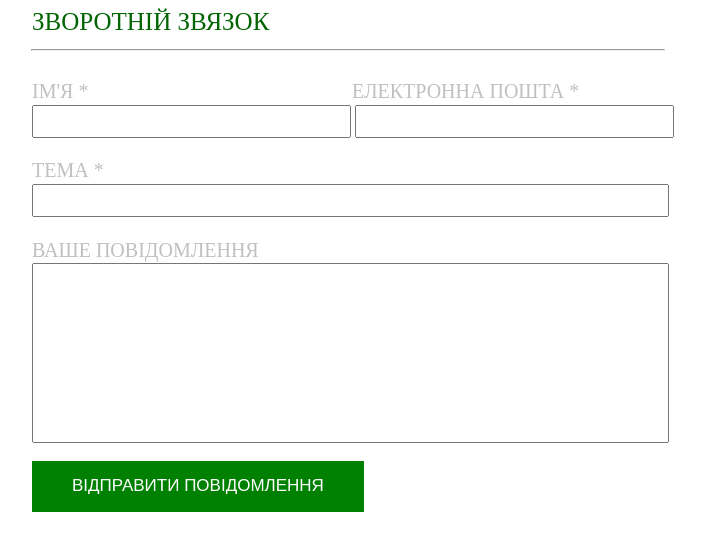
After one commit to das953/KSPDev, a PHP site: page /FeadBack.html in a window 1280 px wide. The commit adds this page. Shown: the top 551 px of the page, without its empty margins (292-997 px from the left). Run offline with PHP 8.4, Linux system fonts and the light colour scheme.

Commit message:
FeadBack and New Page

```diff
--- /dev/null
+++ b/FeadBack.html
@@ -0,0 +1,30 @@
+<!DOCTYPE html>
+<html lang="en">
+<head>
+    <meta charset="UTF-8">
+    <title>Отбратка</title>
+    <link rel="stylesheet" href="styles/Style.css">
+</head>
+<body>
+<div >
+    <div >
+        <div class="LogoInput">Зворотній звязок</div>
+        <hr class="LineInput">
+    </div>
+    <div class="FeadBackForm">
+        <form>
+            <div class="formText">Ім'я *</div> <div class="formText EmailINP">електронна пошта *</div><br>
+            <input class="StandartInput marlin" type="text">
+            <input class="StandartInput marlin" type="text"><br>
+            <div class="formText">тема *</div><br>
+            <input class="BigInput marlin" type="text"><br>
+            <div class="formText">Ваше повідомлення</div><br>
+            <input class="BigInput ASKInput marlin" type="text"><br>
+            <br>
+            <input class="ButtonINP" type="button" value="ВІДПРАВИТИ ПОВІДОМЛЕННЯ">
+
+        </form>
+    </div>
+</div>
+</body>
+</html>
--- a/styles/Style.css
+++ b/styles/Style.css
@@ -1010,3 +1010,52 @@ a {
     height: auto;
     margin-bottom: 0.7%;
 }
+
+
+
+.StandartInput{
+    width: 32.8%;
+    height: 2em;
+}
+.BigInput{
+    width: 66.4%;
+    height:2em;
+}
+.ASKInput{
+    height: 13em;
+}
+.LineInput{
+    width: 50%;
+}
+.LogoInput{
+    text-transform: uppercase;
+    color: darkgreen;
+    font-size: 25px;
+    margin: 0 0 1% 25%;
+}
+.FeadBackForm{
+    margin-left: 25%;
+}
+.marlin{
+    margin-top: 3%;
+}
+.formText{
+    text-transform: uppercase;
+    color: silver;
+    font-size: 20px;
+    position: absolute;
+    margin-top: 1.7%;
+
+}
+.EmailINP{
+    margin: 1.7% 0 0 25%;
+
+}
+.ButtonINP{
+    width: 35%;
+    height: 3em;
+    border: 0px solid black;
+    background: green;
+    color: white;
+    font-size: 17px;
+}
```
Also changed, not shown: UA/content/about.html (+123 -1 lines), scripts/AdminLogic.js (+41 -12 lines).
